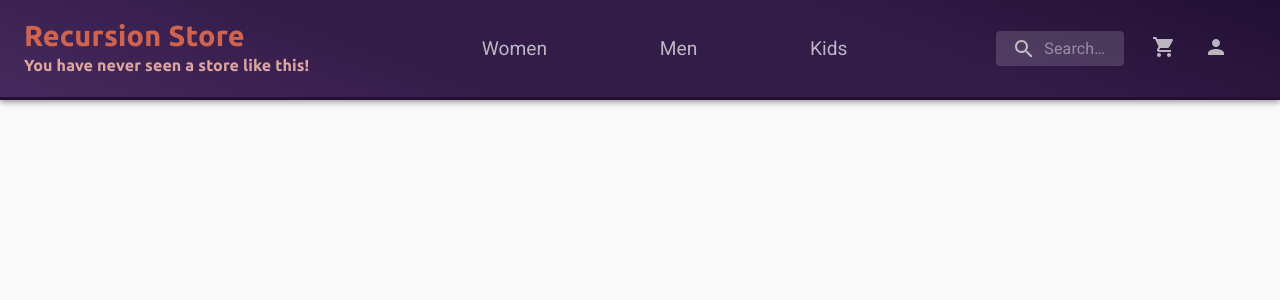
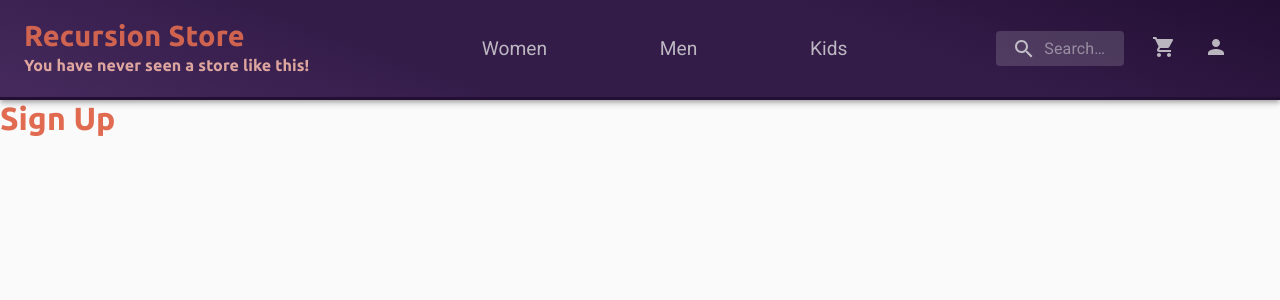
Before and after one commit to tiago-web/Recursion-Store, a React (Create React App) app in the folder web/: page /signup in a window 1280 px wide. Shown: the top 300 px of the page. Built offline with nearby package versions, Linux system fonts and the light colour scheme.

Commit message:
Add animation to navbar

```diff
--- a/web/src/components/Navbar/index.tsx
+++ b/web/src/components/Navbar/index.tsx
@@ -17,7 +17,6 @@ const Navbar: React.FC = () => {
   const classes = useStyles();
   const [navbarActive, setNavbarActive] = useState(false);
   const [isHome, setIsHome] = useState(false);
-  // const props = useSpring({ opacity: 0 });
   const [style, animate] = useSpring(() => ({
     opacity: 1,
     y: 0,
--- /dev/null
+++ b/web/src/pages/SignUp/index.tsx
@@ -0,0 +1,13 @@
+import React from 'react';
+
+import { Container } from './styles';
+
+const SignUp: React.FC = () => {
+  return (
+    <Container>
+      <h1>Sign Up</h1>
+    </Container>
+  );
+};
+
+export default SignUp;
--- /dev/null
+++ b/web/src/pages/SignUp/styles.ts
@@ -0,0 +1,3 @@
+import styled from 'styled-components';
+
+export const Container = styled.div``;
--- a/web/src/routes.tsx
+++ b/web/src/routes.tsx
@@ -12,6 +12,7 @@ import Addresses from './pages/User/Addresses';
 import AddEditAddress from './pages/User/AddEditAddress';
 import OrderDetails from './pages/OrderDetails';
 import Login from './pages/Login';
+import SignUp from './pages/SignUp';
 
 const Routes: React.FC = () => {
   return (
@@ -28,6 +29,7 @@ const Routes: React.FC = () => {
       <Route component={AddEditAddress} path="/user/add-address" />
       <Route component={OrderDetails} path="/order-details/:orderId" />
       <Route component={Login} path="/login" />
+      <Route component={SignUp} path="/signup" />
     </Switch>
   );
 };
```
Also changed, not shown: web/src/components/ToastContainer/index.tsx (+12 -12 lines).
